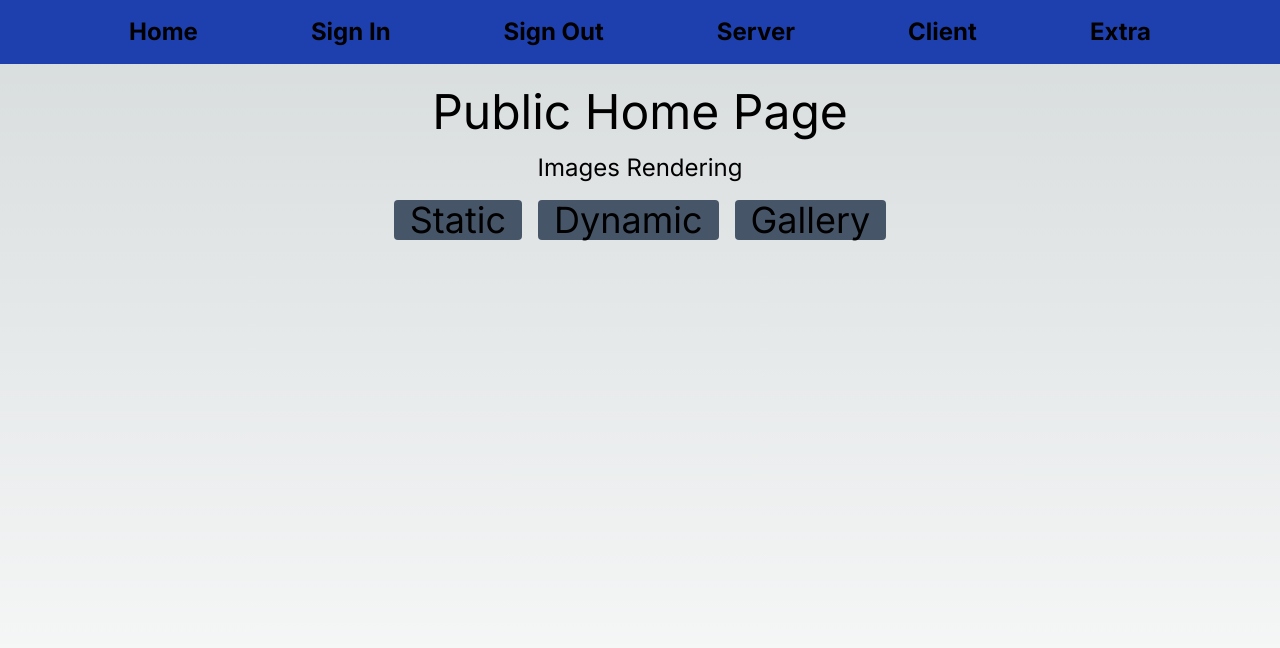
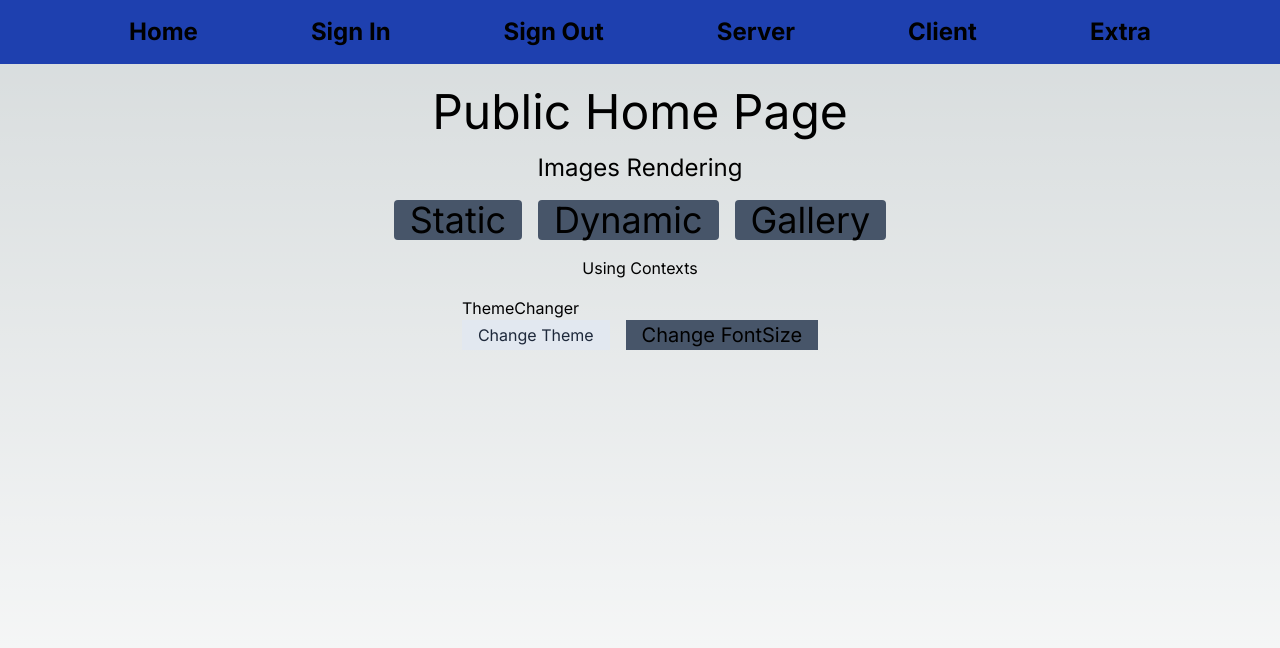
Before and after one commit to bappyasif/learning-typescript, a Next.js app: page / in a window 1280 px wide. Shown: the top 648 px of the page. Built offline with nearby package versions, Linux system fonts and the light colour scheme.

Commit message:
using context api demo with nextjs and ts

```diff
--- /dev/null
+++ b/src/app/components/ThemeChanger.tsx
@@ -0,0 +1,18 @@
+"use client"
+
+import { ThemeContext } from "@/context/themeProvider"
+import { useContext } from "react"
+
+export const ThemeChanger = () => {
+    const { state, dispatch } = useContext(ThemeContext)
+
+    return (
+        <div>
+            <h2>ThemeChanger</h2>
+            <div className="flex gap-4">
+                <button className={`${state.theme === "dark" ? "bg-slate-200 text-slate-800" : "bg-slate-600"} px-4`} onClick={() => dispatch({ type: "CHANGE_THEME" })}>Change Theme</button>
+                <button className="bg-slate-600 px-4" onClick={() => dispatch({ type: "CHANGE FONTSIZE", payload: 29 })} style={{fontSize: state.fontSize}}>Change FontSize</button>
+            </div>
+        </div>
+    )
+}
--- a/src/app/layout.tsx
+++ b/src/app/layout.tsx
@@ -2,6 +2,7 @@ import './globals.css'
 import { Inter } from 'next/font/google'
 import Navbar from './components/Navbar'
 import AuthProvider from './context/AuthProvider'
+import { ThemeContextProvider } from '@/context/themeProvider'
 
 const inter = Inter({ subsets: ['latin'] })
 
@@ -19,10 +20,12 @@ export default function RootLayout({
     <html lang="en">
       <body className={inter.className}>
         <AuthProvider>
-          <Navbar />
-          <main className="flex justify-center items-start p-6 min-h-screen">
-            {children}
-          </main>
+          <ThemeContextProvider>
+            <Navbar />
+            <main className="flex justify-center items-start p-6 min-h-screen">
+              {children}
+            </main>
+          </ThemeContextProvider>
         </AuthProvider>
       </body>
     </html>
--- a/src/app/page.tsx
+++ b/src/app/page.tsx
@@ -1,4 +1,5 @@
 import Link from "next/link";
+import { ThemeChanger } from "./components/ThemeChanger";
 
 export default async function Home() {
   return (
@@ -11,6 +12,9 @@ export default async function Home() {
           <Link className="bg-slate-600 px-4 rounded" href={"/dynamic"}>Dynamic</Link>
           <Link className="bg-slate-600 px-4 rounded" href={"/gallery"}>Gallery</Link>
         </div>
+
+        <h2>Using Contexts</h2>
+        <ThemeChanger />
       </div>
     </>
   )
--- /dev/null
+++ b/src/context/theme.ts
@@ -0,0 +1,40 @@
+import { createContext } from "react"
+
+export type StateType = {
+    theme: string,
+    fontSize: number
+}
+
+// this will throw error in ContextProvider
+// export type ActionType = {
+//     type: "CHANGE_THEME" | "CHANGE FONTSIZE",
+//     payload?: number
+// }
+
+// discriminated unions
+export type ThemeActionType = {
+    type: "CHANGE_THEME"
+}
+
+export type FontSizeActionType = {
+    type: "CHANGE FONTSIZE",
+    payload: number
+}
+
+export const INITIAL_STATE: StateType = {
+    theme: "dark",
+    fontSize: 20
+}
+
+export const reducerFn = (state: StateType, action: ThemeActionType | FontSizeActionType) => {
+    switch (action.type) {
+        case "CHANGE_THEME":
+            // state.theme = "light"
+            return { ...state, theme: state.theme === "dark" ? "light" : "dark" }
+        case "CHANGE FONTSIZE":
+            // state.fontSize = 29
+            return { ...state, fontSize: action.payload }
+        default:
+            return state
+    }
+}
--- /dev/null
+++ b/src/context/themeProvider.tsx
@@ -0,0 +1,16 @@
+"use client"
+
+import { createContext, useReducer } from "react"
+import { FontSizeActionType, INITIAL_STATE, StateType, ThemeActionType, reducerFn } from "./theme"
+
+export const ThemeContext = createContext<{
+    state: StateType,
+    dispatch: React.Dispatch<ThemeActionType | FontSizeActionType>
+}>({
+    state: INITIAL_STATE, dispatch: () => { }
+})
+
+export const ThemeContextProvider = ({ children }: { children: React.ReactNode }) => {
+    const [state, dispatch] = useReducer(reducerFn, INITIAL_STATE)
+    return <ThemeContext.Provider value={{ state, dispatch }}>{children}</ThemeContext.Provider>
+}
```
Also changed, not shown: typesInfo.ts (+20 -0 lines).
